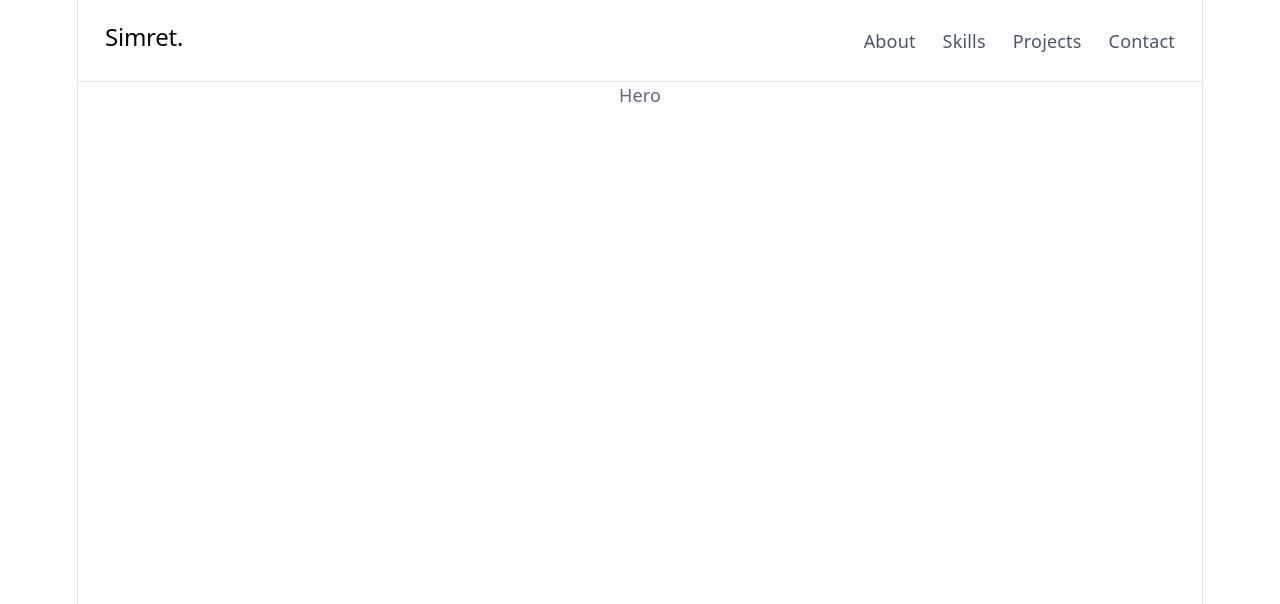
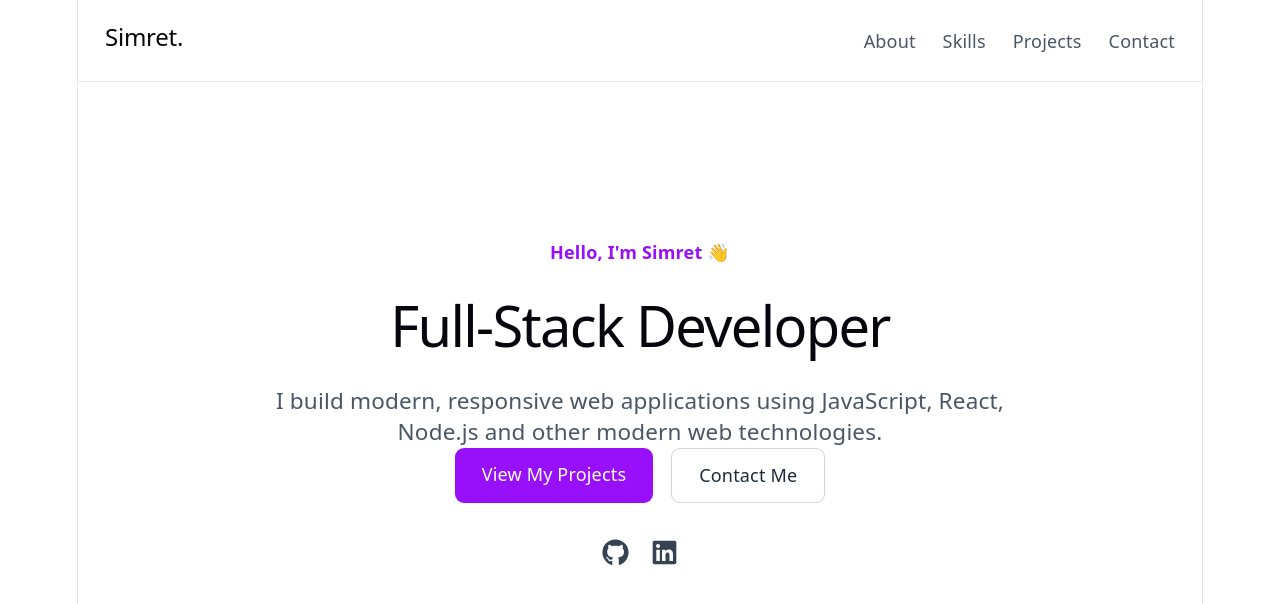
Before and after one commit to SimretN/simret-portfolio, a React (Vite) app: page / in a window 1280 px wide. Shown: the top 604 px of the page. Built offline with nearby package versions, Linux system fonts and the light colour scheme.

Commit message:
Build portfolio hero section

```diff
--- a/src/components/Hero.jsx
+++ b/src/components/Hero.jsx
@@ -1,11 +1,63 @@
-import React, { Component } from 'react'
+import { FaGithub, FaLinkedin } from "react-icons/fa";
 
-export class Hero extends Component {
-  render() {
-    return (
-      <div>Hero</div>
-    )
-  }
+function Hero() {
+  return (
+    <section
+      id="home"
+      className="min-h-[80vh] flex items-center justify-center px-6"
+    >
+      <div className="max-w-4xl mx-auto text-center">
+        <p className="text-purple-600 font-semibold mb-4">
+          Hello, I'm Simret 👋
+        </p>
+
+        <h1 className="text-4xl md:text-6xl font-bold text-gray-900 mb-6">
+          Full-Stack Developer
+        </h1>
+
+        <p className="text-lg md:text-xl text-gray-600 max-w-2xl mx-auto mb-8">
+          I build modern, responsive web applications using JavaScript,
+          React, Node.js and other modern web technologies.
+        </p>
+
+        <div className="flex flex-wrap justify-center gap-4 mb-8">
+          <a
+            href="#projects"
+            className="bg-purple-600 text-white px-6 py-3 rounded-lg font-medium hover:bg-purple-700 transition"
+          >
+            View My Projects
+          </a>
+
+          <a
+            href="#contact"
+            className="border border-gray-300 px-6 py-3 rounded-lg font-medium text-gray-800 hover:border-purple-600 hover:text-purple-600 transition"
+          >
+            Contact Me
+          </a>
+        </div>
+
+        <div className="flex justify-center gap-5 text-2xl">
+          <a
+            href="https://github.com/SimretN"
+            target="_blank"
+            rel="noopener noreferrer"
+            aria-label="GitHub"
+            className="text-gray-700 hover:text-purple-600 transition"
+          >
+            <FaGithub />
+          </a>
+
+          <a
+            href="#"
+            aria-label="LinkedIn"
+            className="text-gray-700 hover:text-purple-600 transition"
+          >
+            <FaLinkedin />
+          </a>
+        </div>
+      </div>
+    </section>
+  );
 }
 
-export default Hero
+export default Hero;
```
